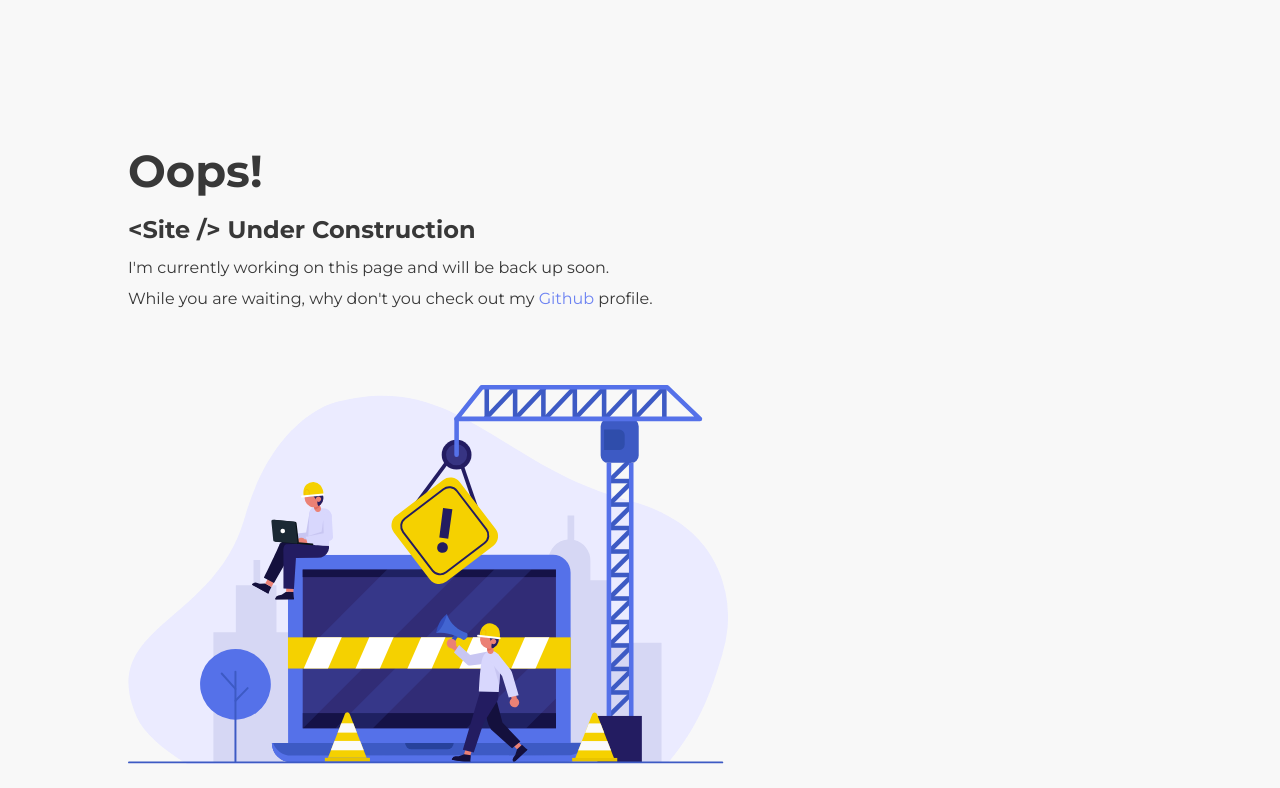
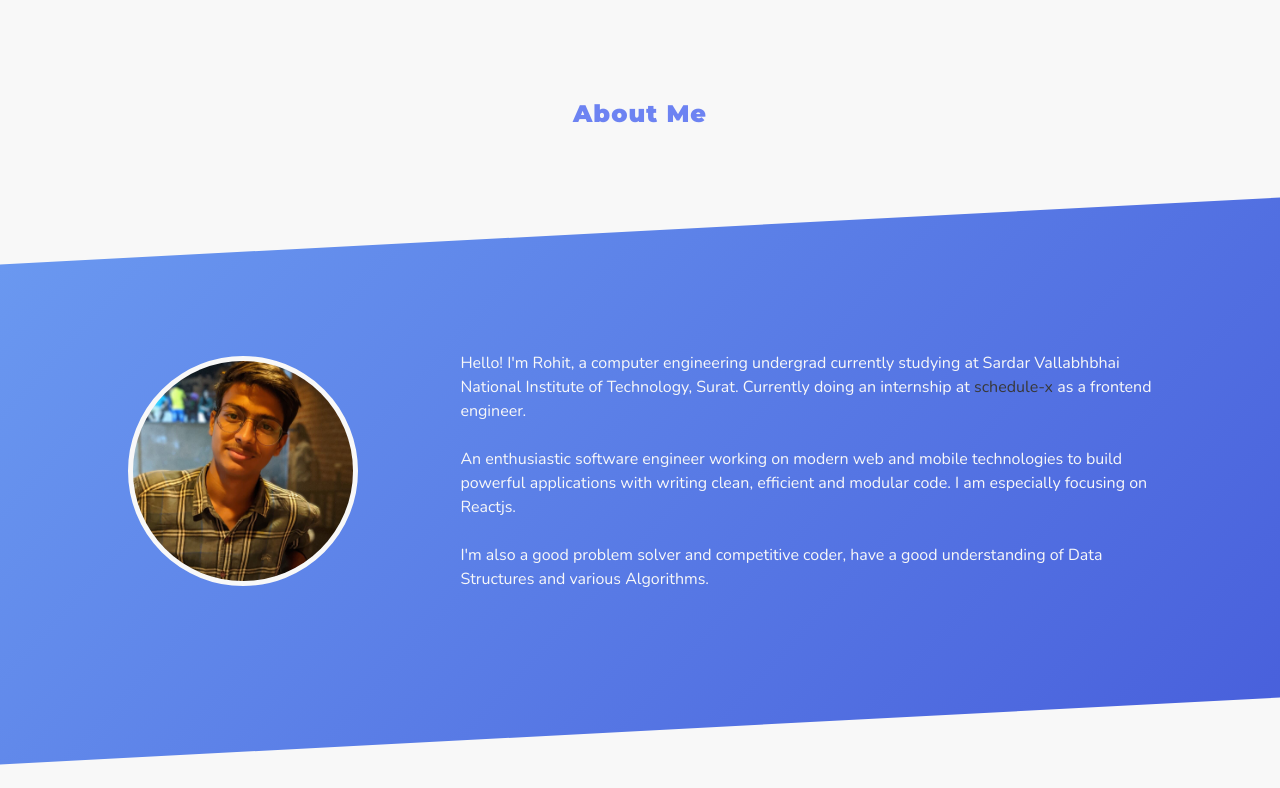
Before and after one commit to rohitbakoliya/rohitbakoliya.github.io, a Gatsby site: page / in a window 1280 px wide. Shown: the part 643-1431 px from the top of the page. Built offline with nearby package versions, Linux system fonts and the light colour scheme; Gatsby itself is replaced by a stand-in of ours.

Commit message:
about section added

```diff
--- a/config/SiteConfig.js
+++ b/config/SiteConfig.js
@@ -25,18 +25,20 @@
     head: true,
 };
 
-const social = {
+const quickLinks = {
+    email: 'bakoliyarohit00@gmail.com',
+    resume: '',
     github: 'https://github.com/rohitbakoliya',
     facebook: 'https://www.facebook.com/rohit.bakoliya.75/',
     linkedin: 'https://www.linkedin.com/in/rohit-bakoliya-766097177',
     codeforce: 'https://codeforces.com/profile/rohitbakoliya',
     codechef: 'https://www.codechef.com/users/rohitbakoliya',
     hackerearth: 'https://www.hackerearth.com/@rohitbakoliya',
-    stackoverflow: 'https://stackoverflow.com/users/11922517/rohit-bakoliya'
-}
+    stackoverflow: 'https://stackoverflow.com/users/11922517/rohit-bakoliya',
+};
 module.exports = {
     meta,
     manifest,
     analytics,
-    social
+    quickLinks,
 };
--- /dev/null
+++ b/src/components/About/About.js
@@ -0,0 +1,37 @@
+import React from 'react';
+import PageHeader from '../common/PageHeader';
+import FluidImg from '../common/FluidImg';
+import { AboutWrapper, AboutInfo, AvatarWrapper } from './About.style';
+import SkewBg from '../common/SkewBg';
+
+const About = () => (
+    <AboutWrapper id="about">
+        <PageHeader>About Me</PageHeader>
+        <SkewBg />
+        <AboutInfo>
+            <div>
+                <AvatarWrapper>
+                    <FluidImg src="avatar.jpeg" />
+                </AvatarWrapper>
+            </div>
+            <p>
+                Hello! I'm Rohit, a computer engineering undergrad currently studying at Sardar Vallabhbhai National
+                Institute of Technology, Surat. Currently doing an internship at{' '}
+                <a href="http://schedule-x.com/" target="__blank">
+                    schedule-x
+                </a>{' '}
+                as a frontend engineer.
+                <br />
+                <br />
+                An enthusiastic software engineer working on modern web and mobile technologies to build powerful
+                applications with writing clean, efficient and modular code. I am especially focusing on Reactjs.
+                <br />
+                <br />
+                I'm also a good problem solver and competitive coder, have a good understanding of Data Structures and
+                various Algorithms.
+            </p>
+        </AboutInfo>
+    </AboutWrapper>
+);
+
+export default About;
--- /dev/null
+++ b/src/components/About/About.style.js
@@ -0,0 +1,48 @@
+import styled from 'styled-components';
+
+export const AboutWrapper = styled.section`
+    margin-bottom: 200px;
+    @media ${props => props.theme.media.tablet} {
+        position: relative;
+    }
+`;
+
+export const AboutInfo = styled.article`
+    display: flex;
+    justify-content: space-between;
+    align-items: center;
+    margin-top: 220px;
+
+    > div:first-child {
+        margin-right: 10%;
+    }
+    p {
+        color: #f8f8f8;
+    }
+    a {
+        color: ${props => (props.theme.dark ? props.theme.primaryColor : props.theme.primaryText)};
+    }
+    a:hover {
+        color: #f8f8f8;
+    }
+    @media ${props => props.theme.media.tablet} {
+        flex-direction: column;
+        margin-top: 120px;
+
+        > div:first-child {
+            margin-right: 0;
+            margin-bottom: 30px;
+        }
+    }
+`;
+
+export const AvatarWrapper = styled.div`
+    width: 230px;
+    height: 230px;
+    border-radius: 50%;
+    border: 5px solid #f8f8f8;
+    overflow: hidden;
+    margin: 0;
+    background-color: #f8f8f8;
+`;
+export default AboutWrapper;
--- a/src/components/Home/Home.style.js
+++ b/src/components/Home/Home.style.js
@@ -1,7 +1,7 @@
 import styled from 'styled-components';
 import { slideDownKeyframe } from '../common/cssAnimation';
 
-export const HomeWrapper = styled.div`
+export const HomeWrapper = styled.section`
     .vector-bottom {
         position: absolute;
         bottom: 0;
@@ -60,9 +60,10 @@
             a {
                 margin: 30px 0;
             }
-            &__social {
+            &__quickLinks {
                 display: flex;
                 justify-content: space-between;
+                font-size: 24px;
             }
         }
         @media ${props => props.theme.media.tablet} {
--- a/src/components/Layout/Footer/Footer.js
+++ b/src/components/Layout/Footer/Footer.js
@@ -2,7 +2,7 @@
 
 import logo from '../../../static/logo-white.svg';
 import { FooterContent, FooterWrapper } from './Footer.style';
-import { social } from '../../../../config/SiteConfig';
+import { quickLinks } from '../../../../config/SiteConfig';
 const Footer = () => (
     <FooterWrapper>
         <FooterContent>
@@ -17,7 +17,7 @@
                     &nbsp;gatsby&nbsp;
                 </a>
                 by
-                <a href={social.github} target="__blank">
+                <a href={quickLinks.github} target="__blank">
                     &nbsp;me
                 </a>
             </p>
--- a/src/components/Layout/Layout.js
+++ b/src/components/Layout/Layout.js
@@ -18,8 +18,9 @@
 
 const Layout = ({ children }) => {
     const [theme, toggleTheme] = useTheme();
+    let currentTheme = theme === 'light' ? themelight : themedark;
     return (
-        <ThemeProvider theme={theme === 'light' ? themelight : themedark}>
+        <ThemeProvider theme={currentTheme}>
             <GlobalStyles />
             <ThemeContext.Provider value={{ theme, toggleTheme }}>
                 <Navbar />
--- a/src/components/Layout/Theme/Theme.js
+++ b/src/components/Layout/Theme/Theme.js
@@ -9,8 +9,8 @@
     shadow: '0px 10px 10px rgba(0, 0, 0, 0.2)',
     shadowSmall: '0px 5px 10px rgba(0, 0, 0, 0.05)',
     fontFamily: '"Montserrat", sans-serif',
-    // secondaryFontFamily: '"nunito", sans-serif',
-    secondaryFontFamily: '"lato", sans-serif',
+    secondaryFontFamily: '"nunito", sans-serif',
+    otherFontFamily: '"lato", sans-serif',
     spacing: {
         sectionBottom: 'margin-bottom: 100px',
         sectionTop: 'margin-top: 100px',
--- a/src/components/UnderConstruction/UnderConstruction.js
+++ b/src/components/UnderConstruction/UnderConstruction.js
@@ -1,9 +1,11 @@
 import React from 'react';
 import PropTypes from 'prop-types';
 import UCStyle from './UnderConstruction.style';
-import { social } from '../../../config/SiteConfig';
+import { quickLinks } from '../../../config/SiteConfig';
 
-import UcImg from '../../static/under_construction.svg';
+// import UcImg from '../../static/under_construction.svg';
+import UcCoffee from '../../static/lottie/under_construction';
+import DisplayLottie from '../common/DisplayLottie';
 
 const UnderConstruction = ({ page }) => (
     <UCStyle>
@@ -13,13 +15,16 @@
             <p>I'm currently working on this page and will be back up soon.</p>
             <p>
                 While you are waiting, why don't you check out my{' '}
-                <a target="__black" href={social.github}>
+                <a target="__black" href={quickLinks.github}>
                     Github
                 </a>{' '}
                 profile.
             </p>
         </div>
-        <img src={UcImg} alt="" />
+        {/* <img src={UcImg} alt="" /> */}
+        <div className="lottie">
+            <DisplayLottie animationData={UcCoffee} />
+        </div>
     </UCStyle>
 );
 
--- a/src/components/UnderConstruction/UnderConstruction.style.js
+++ b/src/components/UnderConstruction/UnderConstruction.style.js
@@ -22,7 +22,8 @@
             flex-direction: column;
         }
     }
-    img {
+    img,
+    .lottie {
         flex-grow: 0.7;
         max-width: 600px;
     }
@@ -31,7 +32,8 @@
         display: flex;
         align-items: center;
         flex-direction: column;
-        img {
+        img,
+        .lottie {
             max-width: 450px;
         }
     }
--- /dev/null
+++ b/src/components/common/FluidImg.js
@@ -0,0 +1,45 @@
+import React from 'react';
+import PropTypes from 'prop-types';
+import { graphql, useStaticQuery } from 'gatsby';
+import Image from 'gatsby-image';
+
+const FluidImg = ({ src, ...rest }) => {
+    /*
+    This won't work because static queries can take variables - only pages
+
+    const { imageSharp } = useStaticQuery(
+        graphql`
+            query($src: String!) {
+                imageSharp(fluid: { originalName: { eq: $src } }) {
+                    fluid(quality: 90, maxWidth: 2000) {
+                        ...GatsbyImageSharpFluid
+                    }
+                }
+            }
+        `
+    );
+    */
+    const { allImageSharp } = useStaticQuery(graphql`
+        query {
+            allImageSharp {
+                edges {
+                    node {
+                        fluid(quality: 90, maxWidth: 2000) {
+                            originalName
+                            ...GatsbyImageSharpFluid
+                        }
+                    }
+                }
+            }
+        }
+    `);
+    const exists = allImageSharp.edges.find(({ node }) => node.fluid.originalName.match(src));
+
+    return exists && exists.node.fluid ? <Image fluid={exists.node.fluid} {...rest} /> : null;
+};
+
+FluidImg.propTypes = {
+    src: PropTypes.string.isRequired,
+};
+
+export default FluidImg;
--- /dev/null
+++ b/src/components/common/PageHeader.js
@@ -0,0 +1,12 @@
+import styled from 'styled-components';
+
+const PageHeader = styled.h2`
+    margin: 100px auto;
+    font-size: 1.5rem;
+    font-weight: 900;
+    color: ${p => (p.theme.dark ? p.theme.primaryText : p.theme.primaryColor)};
+    text-align: center;
+    letter-spacing: 1px;
+`;
+
+export default PageHeader;
--- /dev/null
+++ b/src/components/common/SkewBg.js
@@ -0,0 +1,22 @@
+import styled from 'styled-components';
+
+const SkewBg = styled.div`
+    position: absolute;
+    left: 0;
+    width: 100%;
+    min-height: 500px;
+    background: ${p => (p.theme.dark ? p.theme.secondaryColor : p.theme.gradient)};
+    transform: skewY(-3deg);
+    z-index: -1;
+    pointer-events: none;
+    @media ${props => props.theme.media.tablet} {
+        width: unset;
+        height: 90%;
+        top: 100px;
+        left: -50px;
+        right: -50px;
+        bottom: 0;
+    }
+`;
+
+export default SkewBg;
--- a/src/pages/index.js
+++ b/src/pages/index.js
@@ -1,13 +1,15 @@
 import React from 'react';
-import Home from '../components/Home/Home';
 import Layout from '../components/Layout/Layout';
 import SEO from '../components/SEO/SEO';
+import Home from '../components/Home/Home';
+import About from '../components/About/About';
 import UnderConstruction from '../components/UnderConstruction/UnderConstruction';
 
 const IndexPage = () => (
     <Layout>
         <SEO />
         <Home />
+        <About />
         <UnderConstruction />
     </Layout>
 );
```
Also changed, not shown: src/components/Home/Home.js (+7 -6 lines), src/components/common/Flex.js (added, +11 -0 lines), src/static/lottie/under_construction.json (added, +1 -0 lines), gatsby-browser.js (line endings or trailing spaces), src/static/images/avatar.jpeg (added).
